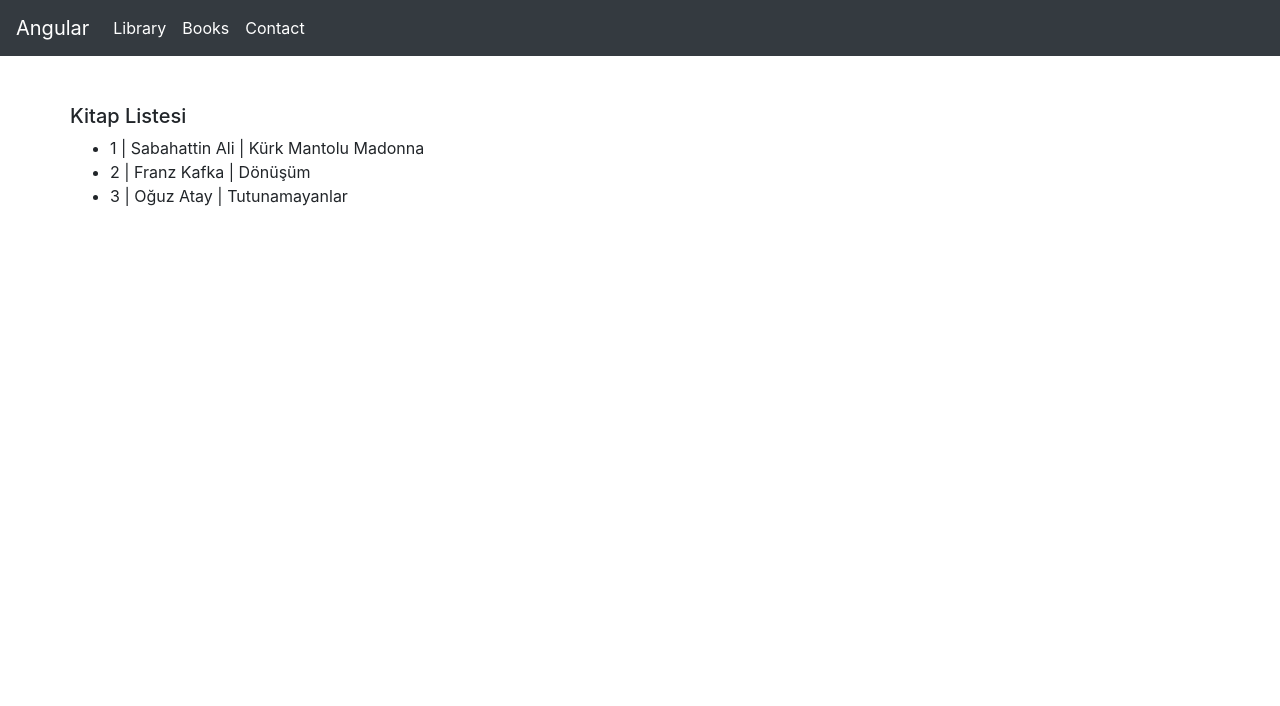
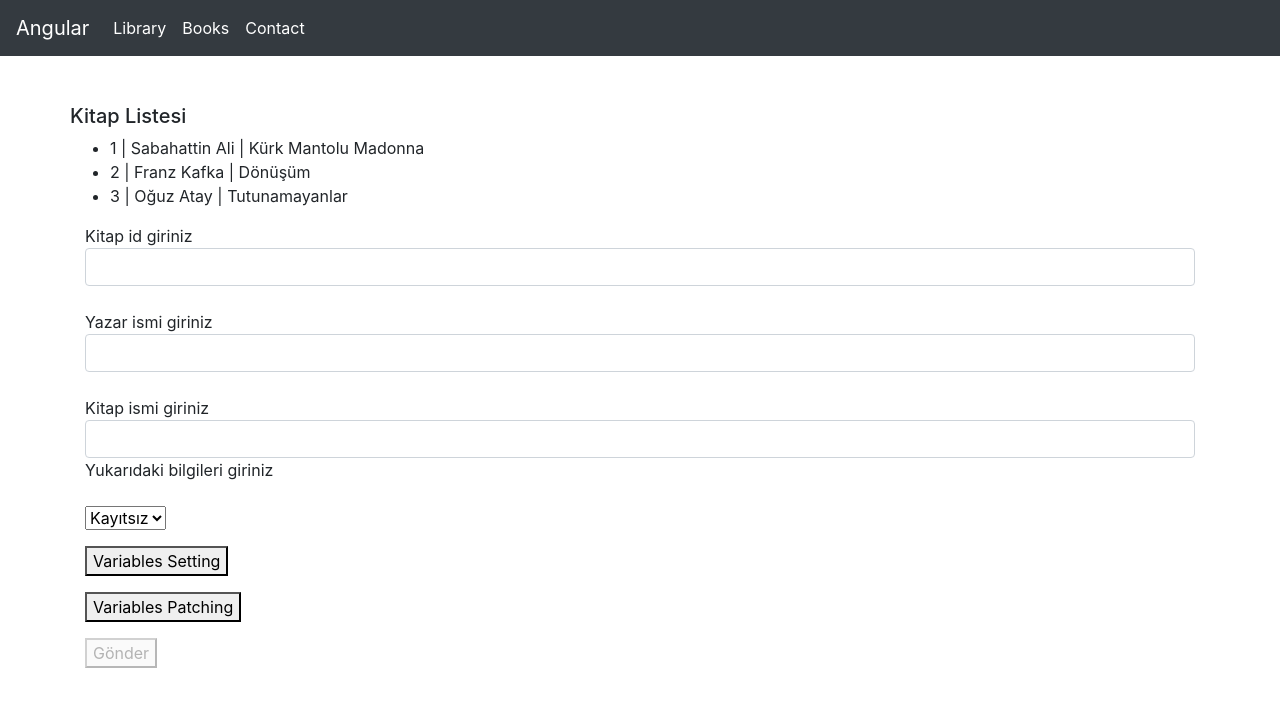
Before and after one commit to Carhoglu/angular-start, an Angular app: page /books in a window 1280 px wide. Shown: the top 706 px of the page. Built offline with nearby package versions, Linux system fonts and the light colour scheme.

Commit message:
Template Driven Form

```diff
--- a/src/app/app.component.html
+++ b/src/app/app.component.html
@@ -21,5 +21,4 @@
     </div>
   </div>
 </nav>
-
 <router-outlet></router-outlet>
--- a/src/app/books/books.component.css
+++ b/src/app/books/books.component.css
@@ -0,0 +1,3 @@
+.form-control.ng-touched.ng-invalid {
+    border: 2px solid red;
+  }
--- a/src/app/books/books.component.html
+++ b/src/app/books/books.component.html
@@ -10,3 +10,37 @@
         </ul>
       </div>
     </div>
+    <form (ngSubmit)="onSubmit()" #f="ngForm">
+      <div ngModelGroup="bookData" #bookData="ngModelGroup">
+        <span *ngIf="!book_id.valid ">Kitap id giriniz </span><br> <!--   && (book_id.touched) -->
+        <input type="text" class="form-control" ngModel name="book_id" required #book_id="ngModel" pattern="^[1-9]+[0-9]*$"><br>
+        <span *ngIf="!book_writer.valid">Yazar ismi giriniz </span><br>
+        <input type="text" class="form-control" ngModel name="book_writer" required #book_writer="ngModel"><!-- required  email -->
+        <br>
+        <span *ngIf="!book_name.valid">Kitap ismi giriniz </span><br>
+        <input type="text" class="form-control" ngModel name="book_name" required #book_name="ngModel">
+      </div>
+      <span *ngIf="bookData.invalid">Yukarıdaki bilgileri giriniz</span><br><br>
+
+      <select [(value)]="defaultSelect">
+        <option value="kayitli">Kayıtlı</option>
+        <option value="kayitsiz">Kayıtsız</option>
+      </select>
+      <pre class="tab"></pre>
+      <!-- <label>Radio Button</label>
+      <label class="form-check-inline">
+        <input class="form-check-input" type="radio" name="mode" [value]="true">
+      </label>
+      <label class="form-check-inline">
+        <input class="form-check-input" type="radio" name="mode" [value]="false">
+      </label> -->
+      <button type="submit" (click)="setVariables()">Variables Setting</button>
+      <pre class="tab"></pre>
+      <button type="submit" (click)="patchingVariables()">Variables Patching</button>
+      <pre class="tab"></pre>
+      <button type="submit" [disabled]="!f.valid" (click)="onSubmitData()">Gönder</button>
+    </form>
+    <div *ngIf="temp">
+      <h5>Girilen Data</h5>
+      {{book_id_}} {{book_writer_}} {{book_name_}}
+    </div>
--- a/src/app/books/books.component.ts
+++ b/src/app/books/books.component.ts
@@ -1,5 +1,6 @@
-import { Component, OnInit } from '@angular/core';
+import { Component, OnInit, ViewChild } from '@angular/core';
 import { LibraryService } from '../library.service';
+import { NgForm } from '@angular/forms';
 
 @Component({
   selector: 'app-books',
@@ -7,13 +8,52 @@ import { LibraryService } from '../library.service';
   styleUrls: ['./books.component.css']
 })
 export class BooksComponent implements OnInit {
-
-  books_get : { id: number, writer: string, book_name: string } [] =[];
-
-  constructor(private  libService : LibraryService) { }
+  @ViewChild('f')
+  form: NgForm;
+  book_id;
+  book_writer = '';
+  book_name = '';
+  book_id_;
+  book_writer_ = '';
+  book_name_ = ' ';
+  books_get: { id: number; writer: string; book_name: string }[] = [];
+  defaultSelect = 'kayitsiz';
+  temp ;
+  constructor(private libService: LibraryService) {}
 
   ngOnInit() {
-     this.books_get=this.libService.books;
-     console.log(this.books_get);
+    this.books_get = this.libService.books;
+    console.log(this.books_get);
+  }
+
+  onSubmit() {
+    console.log(this.form);
+  }
+
+  onSubmitData() {
+    this.temp = true ;
+    this.book_id_ = this.form.value.bookData.book_id;
+    this.book_writer_ = this.form.value.bookData.book_writer;
+    this.book_name_ = this.form.value.bookData.book_name;
+    this.libService.books.push( {id  : this.book_id_, writer : this.book_writer_, book_name : this.book_name_
+     } );
+    this.form.reset();
+  }
+  setVariables() {
+    this.form.setValue({
+      bookData: {
+        book_id: 50,
+        book_writer: 'Yazar',
+        book_name: 'Kitap ismi'
+      }
+    });
+  }
+
+  patchingVariables() {
+    this.form.form.patchValue({
+      bookData: {
+        book_writer: 'Namık Kemal'
+      }
+    });
   }
 }
```
Also changed, not shown: src/app/app.module.ts (+5 -3 lines), src/app/library.service.ts (+2 -6 lines), 1 other file (tests, documents, lock files or other folders).
